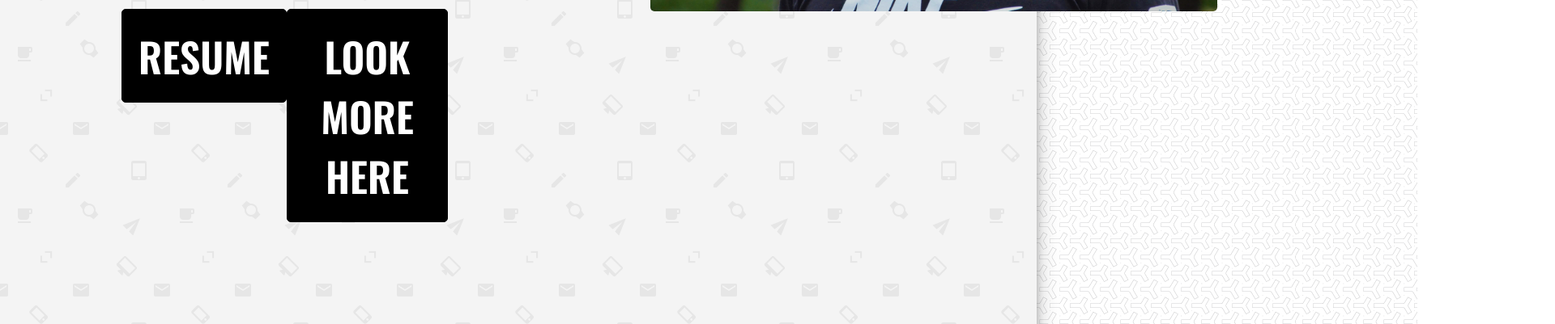
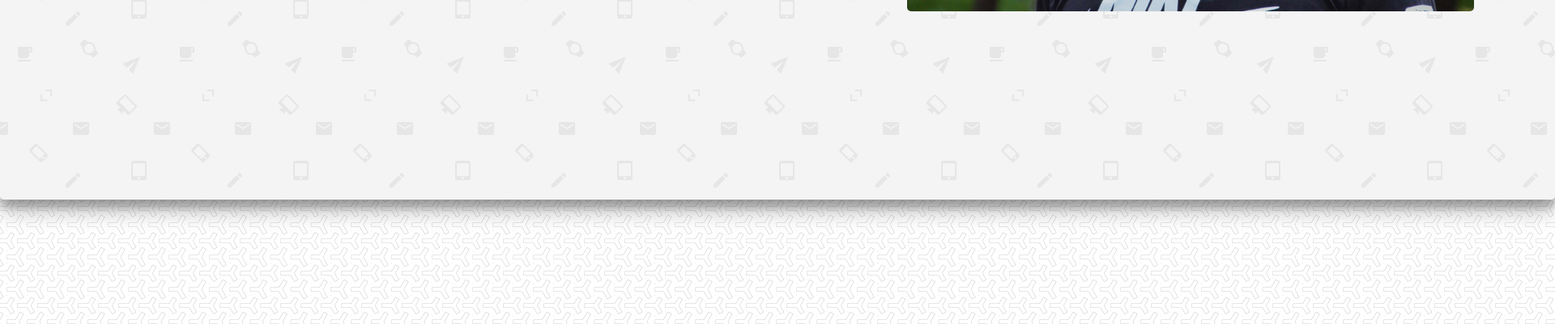
Before and after one commit to Lumenatom/My__Portfolio, a plain HTML site: page index.html in a window 1280 px wide. Shown: the part 699-1100 px from the top of the page at 81% size, 1920 px wide, since content can reach past the window. Drawn offline with nearby package versions, Linux system fonts and the light colour scheme.

Commit message:
Update style.css

```diff
--- a/style.css
+++ b/style.css
@@ -78,10 +78,13 @@ body {
 }
 
 .about__me {
-	background-image: url(./img/backgraunt__about.png);
-	width: 100%;
 	display: flex;
 	justify-content: space-between;
+	width: 1920px;
+
+	background-image: url(./img/backgraunt__about.png);
+
+
 	box-shadow: 0 14px 28px rgba(0,0,0,0.25), 0 10px 10px rgba(0,0,0,0.22);
 	margin-bottom: 150px;
 	/* background-color: #d4d4d4; */
@@ -149,7 +152,6 @@ body {
 	max-width: 700px;
 	margin: 200px 100px;
 	border-radius: 5px;
-	z-index: 1;
 }
 
 .short__biography {
```
